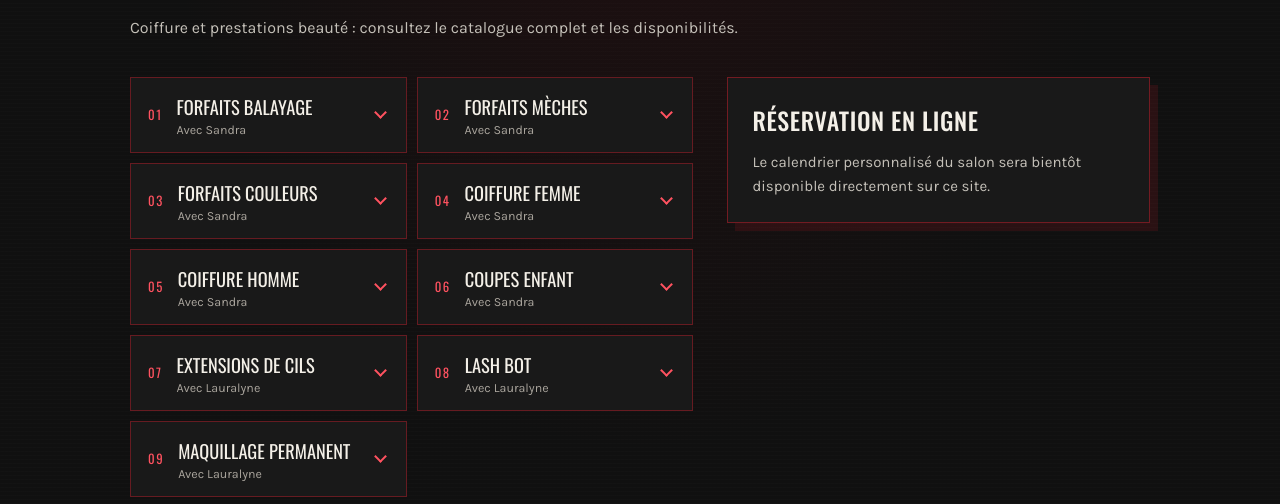
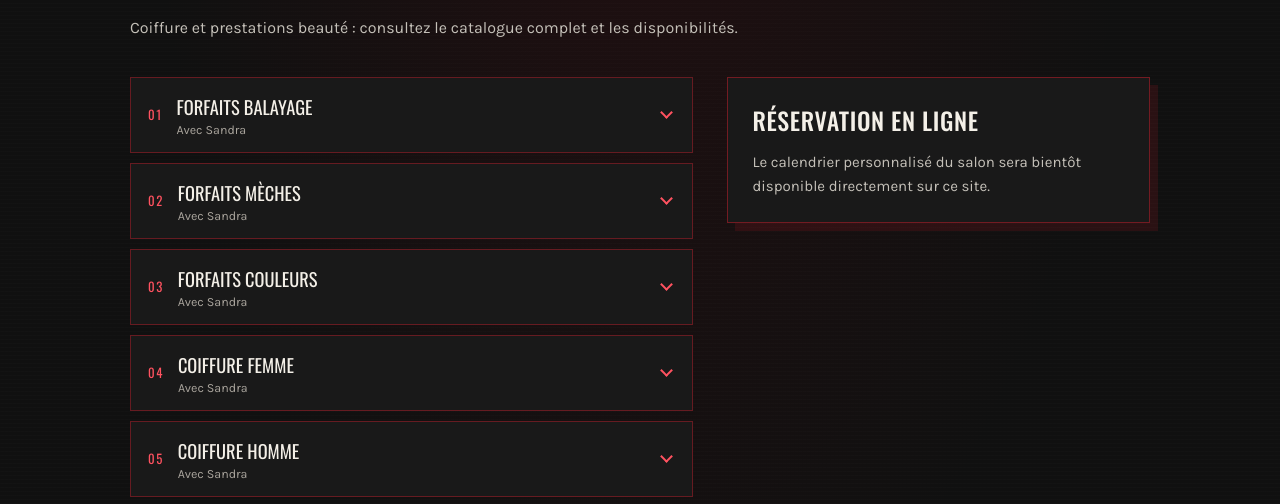
Before and after one commit to x8vince3x/sandra-coiffure, a plain HTML site: page index.html in a window 1280 px wide. Both pictures are taken after a click on the button "PRESTATIONS & RÉSERVATION". Shown: the part 273-777 px from the top of the page. Drawn offline with nearby package versions, Linux system fonts and the light colour scheme.

Commit message:
Keep service dropdowns in a single column

```diff
--- a/index.html
+++ b/index.html
@@ -338,7 +338,7 @@
   @media(max-width:520px){.wordmark{font-size:1.1rem}}
 
 
-  .service-overview{display:grid;gap:10px}
+  .service-overview{display:grid;grid-template-columns:1fr;gap:10px}
   .service-group{background:#191919;border:1px solid rgba(225,29,46,.38)}
   .service-group[open]{border-color:rgba(225,29,46,.85)}
   .service-group summary{display:flex;align-items:center;gap:14px;list-style:none;cursor:pointer;padding:15px 17px;min-height:65px}
```
